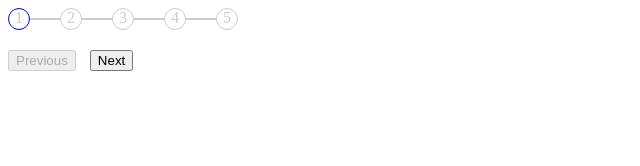
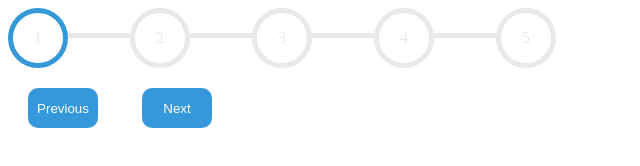
Before and after one commit to acciojob/progress-bar-Kankush18, a website: page main.html in a window 1280 px wide. Shown: the whole page, without its empty margins (0-640 px from the left). Drawn offline with Linux system fonts and the light colour scheme.

Commit message:
created a submission

```diff
--- a/main.html
+++ b/main.html
@@ -8,23 +8,19 @@
 
 <body>
 	<!-- the entire body must be written by student -->
-	<div class="progress-bar">
-        <div class="circle-container">
-            <div id="circle-1" class="circle active">1</div>
-            <div class="bar" id="bar-1"></div>
-            <div id="circle-2" class="circle">2</div>
-            <div class="bar" id="bar-2"></div>
-            <div id="circle-3" class="circle">3</div>
-            <div class="bar" id="bar-3"></div>
-            <div id="circle-4" class="circle">4</div>
-            <div class="bar" id="bar-4"></div>
-            <div id="circle-5" class="circle">5</div>
-        </div>
-        <div class="bar-container">
-        </div>
-    </div>
-    <button id="prev" disabled>Previous</button>
-    <button id="next">Next</button>
+	<div class="container">
+		<div class="circle active" id="circle-1">1</div>
+		<div class="bar"></div>
+		<div class="circle" id="circle-2">2</div>
+		<div class="bar"></div>
+		<div class="circle" id="circle-3">3</div>
+		<div class="bar"></div>
+		<div class="circle" id="circle-4">4</div>
+		<div class="bar"></div>
+		<div class="circle" id="circle-5">5</div>
+	</div>
+	<button id="prev">Previous</button>
+	<button id="next">Next</button>
     <script type="text/javascript" src="./script.js">
 </script>
 
--- a/script.js
+++ b/script.js
@@ -1,58 +1,39 @@
 //your JS code here. If required.
-const circles = document.querySelectorAll('.circle');
-const bars = document.querySelectorAll('.bar');
-const prevButton = document.getElementById('prev');
-const nextButton = document.getElementById('next');
-
-let currentCircleIndex = 0;
-
-
-function updateProgress() {
-    circles.forEach((circle, index) => {
-        if (index === currentCircleIndex) {
+let prev=document.getElementById('prev');
+let next=document.getElementById('next');
+let circles=document.querySelectorAll('.circle');
+let bars=document.querySelectorAll('.bar');
+let currentIndex=0;
+function updateProgress(){
+	circles.forEach((circle,index)=>{
+		if(index<=currentIndex){
 			circle.classList.add('active');
-        } else {
+		}
+		else{
 			circle.classList.remove('active');
 		}
 	});
-
-    bars.forEach((bar, index) => {
-        if (index < currentCircleIndex) {
+	bars.forEach((bar,index)=>{
+		if(index<currentIndex){
 			bar.classList.add('active');
-        } else {
+		}
+		else{
 			bar.classList.remove('active');
 		}
 	});
-
-
-    if (currentCircleIndex === 0) {
-        prevButton.disabled = true;
-    } else {
-        prevButton.disabled = false;
 }
 
-    if (currentCircleIndex === circles.length - 1) {
-        nextButton.disabled = true;
-    } else {
-        nextButton.disabled = false;
+next.addEventListener('click',()=>{
+
+	if(currentIndex< circles.length-1){
+		currentIndex++;
+		updateProgress();
 	}
+})
+prev.addEventListener('click',()=>{;
+	if(currentIndex > 0){
+		currentIndex--;
+		updateProgress();
 	}
 
-
-nextButton.addEventListener('click', () => {
-    if (currentCircleIndex < circles.length - 1) {
-        currentCircleIndex++;
-        updateProgress();
-    }
-});
-
-
-prevButton.addEventListener('click', () => {
-    if (currentCircleIndex > 0) {
-        currentCircleIndex--;
-        updateProgress();
-    }
-});
-
-
-updateProgress();
+})
--- a/styles.css
+++ b/styles.css
@@ -1,46 +1,41 @@
 /*  your css code here. If applicable */
-.progress-bar {
-    display: flex;
-    align-items: center;
-    margin-bottom: 20px;
+.container{
+	display:flex;
+	color:#E9E9EB
 }
-
-.circle-container {
-    display: flex;
-    align-items: center;
+.bar{
+	width:62px;
+	height:5px;
+	background-color:#E9E9EB;
+	margin-top:25px;
 }
-
-.circle {
-    width: 20px;
-    height: 20px;
-    border-radius: 50%;
-	border:1px solid #ccc;
-    background-color: white;
-
-	color:#ccc;
-	text-align:center;
+.circle{
+	display:flex;
+	border:5px solid #E9E9EB;
+	padding:5px;
+	height:40px;
+	width:40px;
+	border-radius:60%;
+	justify-content:center;
+	align-items:center;
+}
+button{
+	background-color:#3498DB;
+	color:white;
+	margin:20px;
+	height:40px;
+	width:70px;
+	border-radius:10px;
+	border:#3498DB;
+	color:white;
+	margin:20px;
+}
+.circle.active{
+	border:5px solid #3498DB;
 
 }
+.bar.active{
 
-.circle.active {
-    border:1px solid blue;
+	background-color:#3498DB;
+
 }
-
-.bar-container {
-    display: flex;
-}
-
-.bar {
-    height: 2px;
-    background-color: #ccc;
-    flex: 1;
-    width:30px;
-}
-
-.bar.active {
-    background-color:blue
-}
-
-button {
-    margin-right: 10px;
-}
```
Lines whose indentation alone changed are shown as unchanged.
